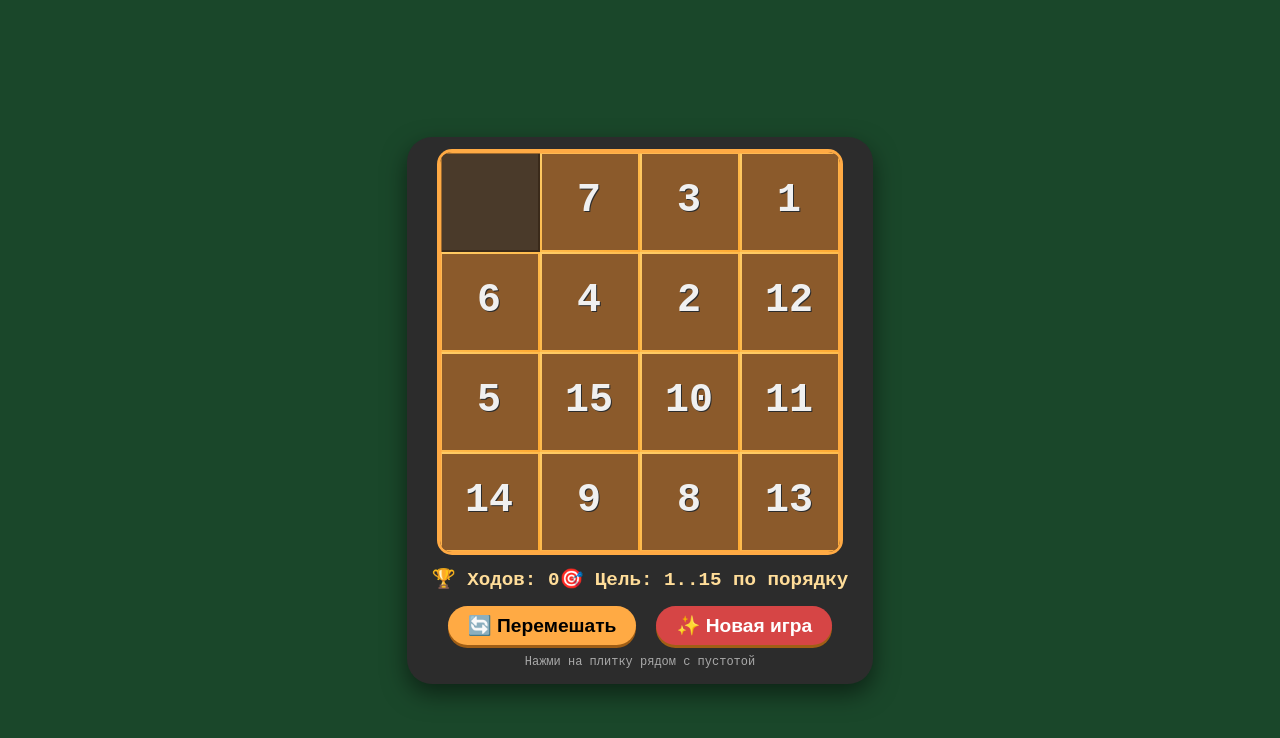
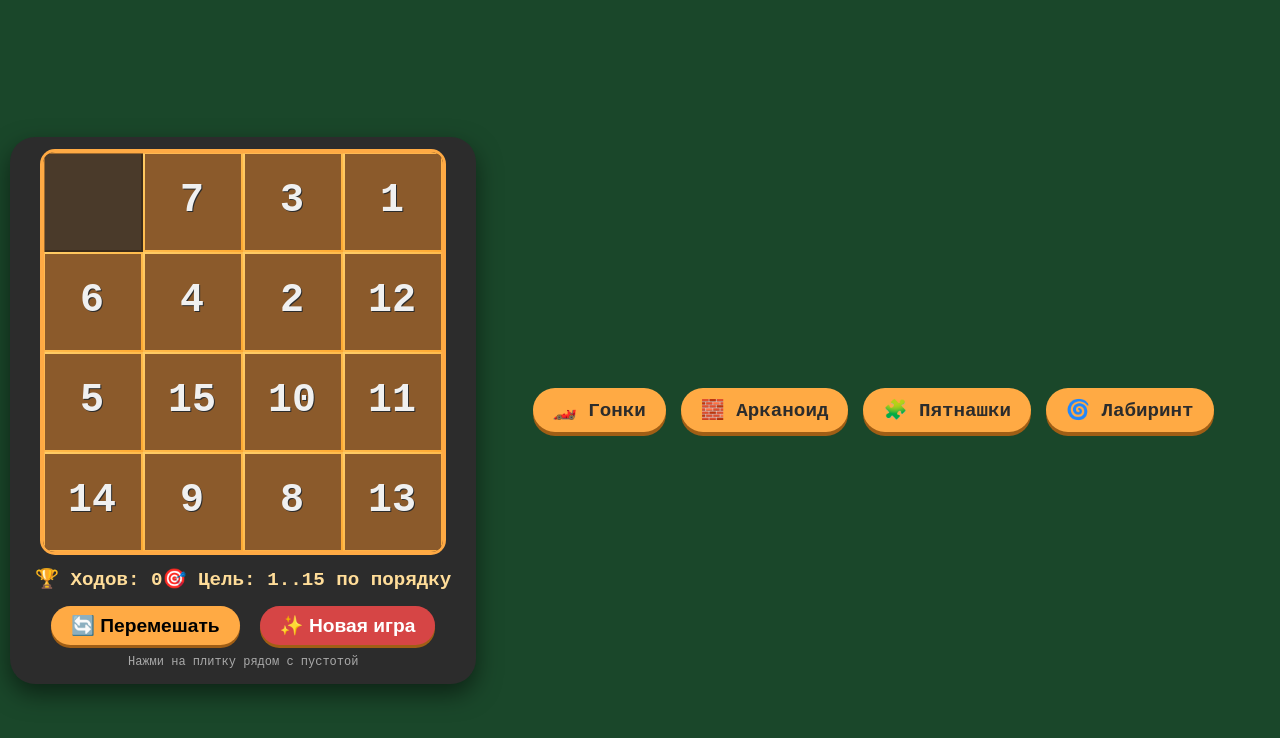
Before and after one commit to MateuGram/15, a plain HTML site: page index.html in a window 1280 px wide. Drawn offline with Linux system fonts and the light colour scheme.

Commit message:
Update index.html

```diff
--- a/index.html
+++ b/index.html
@@ -91,6 +91,67 @@
         </div>
     </div>
 </div>
+    <div style="display: flex; flex-wrap: wrap; justify-content: center; gap: 15px; margin: 20px auto;">
+    <a href="https://mateugram.github.io/AutoM" target="_blank" style="
+        background: #ffaa44;
+        color: #2c2c2c;
+        text-decoration: none;
+        font-family: 'Courier New', monospace;
+        font-weight: bold;
+        font-size: 1.2rem;
+        padding: 10px 20px;
+        border-radius: 50px;
+        box-shadow: 0 4px 0 #a05e15;
+        transition: 0.05s linear;
+        display: inline-block;
+        text-align: center;
+    ">🏎️ Гонки</a>
+
+    <a href="https://mateugram.github.io/Arkanoid" target="_blank" style="
+        background: #ffaa44;
+        color: #2c2c2c;
+        text-decoration: none;
+        font-family: 'Courier New', monospace;
+        font-weight: bold;
+        font-size: 1.2rem;
+        padding: 10px 20px;
+        border-radius: 50px;
+        box-shadow: 0 4px 0 #a05e15;
+        transition: 0.05s linear;
+        display: inline-block;
+        text-align: center;
+    ">🧱 Арканоид</a>
+
+    <a href="https://mateugram.github.io/15" target="_blank" style="
+        background: #ffaa44;
+        color: #2c2c2c;
+        text-decoration: none;
+        font-family: 'Courier New', monospace;
+        font-weight: bold;
+        font-size: 1.2rem;
+        padding: 10px 20px;
+        border-radius: 50px;
+        box-shadow: 0 4px 0 #a05e15;
+        transition: 0.05s linear;
+        display: inline-block;
+        text-align: center;
+    ">🧩 Пятнашки</a>
+
+    <a href="https://mateugram.github.io/labyrinth" target="_blank" style="
+        background: #ffaa44;
+        color: #2c2c2c;
+        text-decoration: none;
+        font-family: 'Courier New', monospace;
+        font-weight: bold;
+        font-size: 1.2rem;
+        padding: 10px 20px;
+        border-radius: 50px;
+        box-shadow: 0 4px 0 #a05e15;
+        transition: 0.05s linear;
+        display: inline-block;
+        text-align: center;
+    ">🌀 Лабиринт</a>
+    </div>
 
 <script>
     (function(){
```
